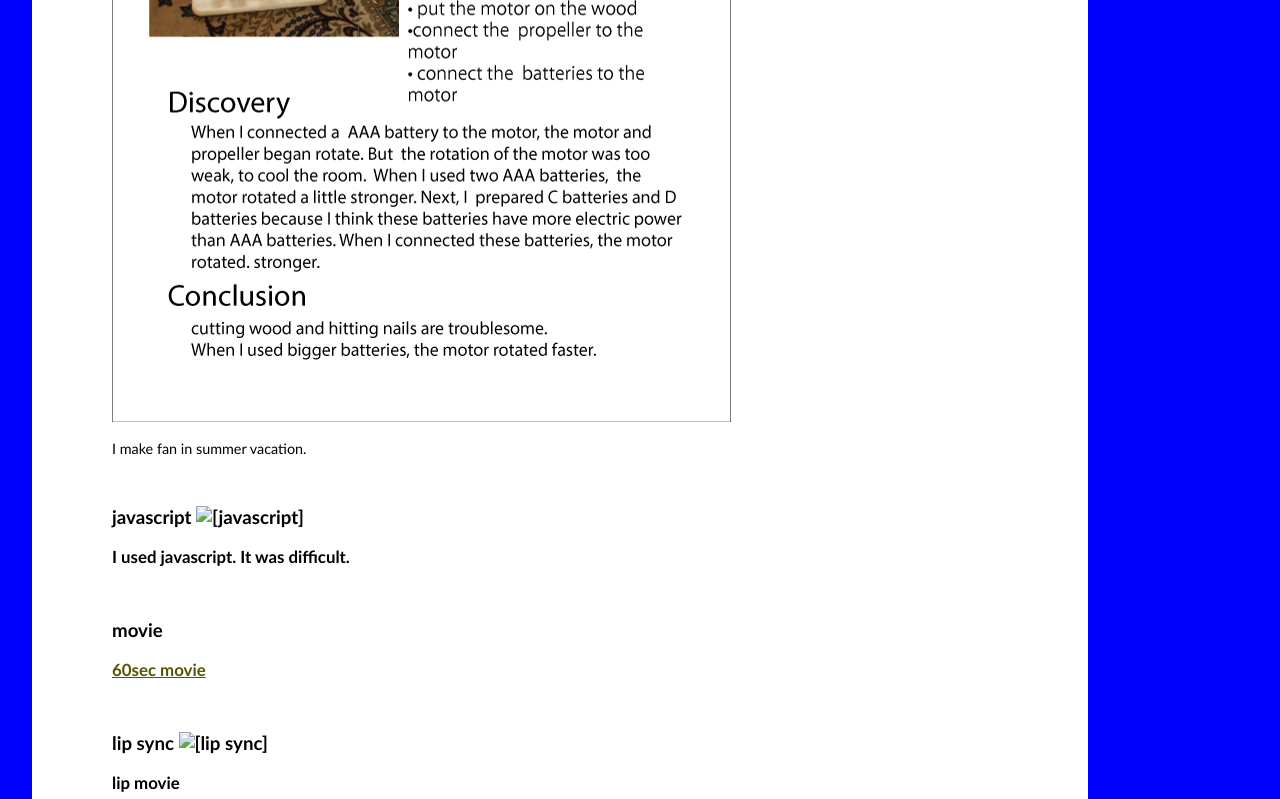
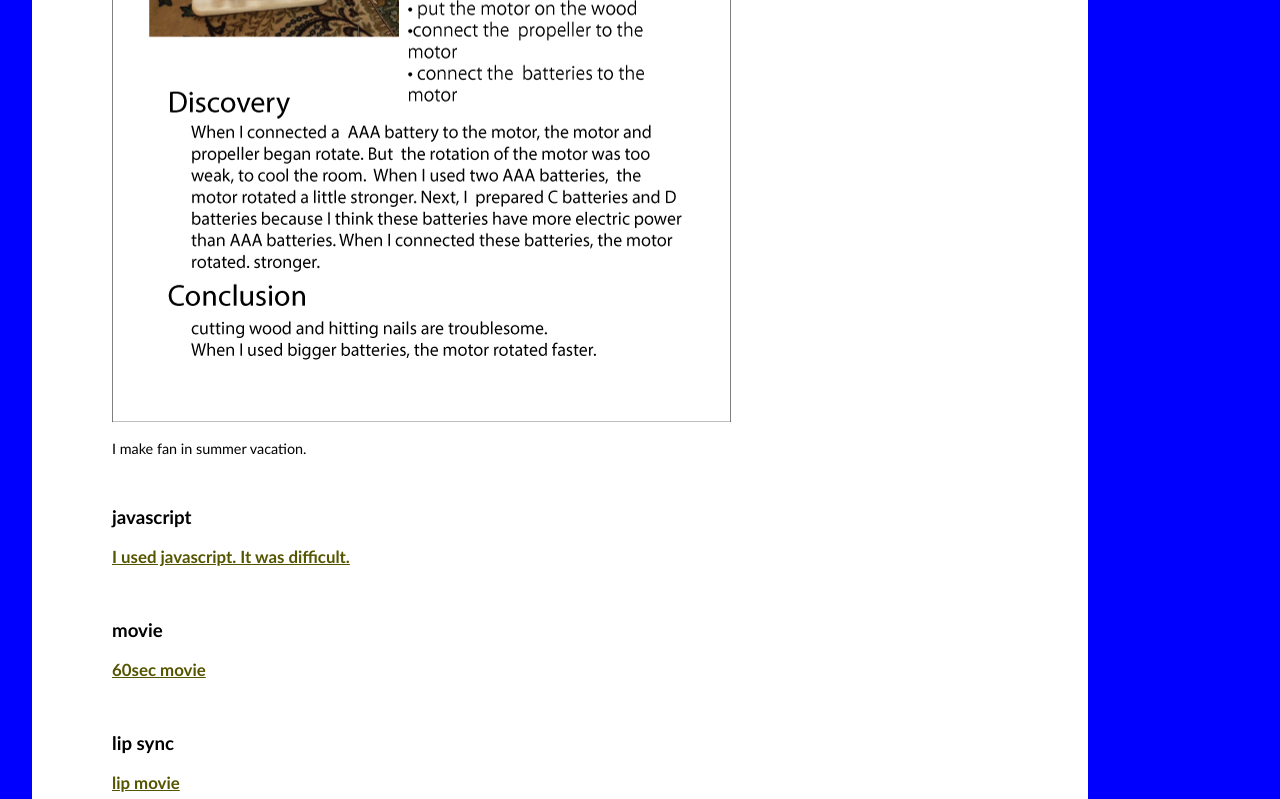
Before and after one commit to osamuraityan/portfolio, a plain HTML site: page index.html in a window 1280 px wide. Shown: the part 2000-2799 px from the top of the page. Drawn offline with Linux system fonts and the light colour scheme.

Commit message:
Update index.html

```diff
--- a/index.html
+++ b/index.html
@@ -39,9 +39,10 @@
             </article>
 			<article class="content" id="javascript">
 			    <h3>javascript
-				<img src="Computer%20Skills%20%202A/05-STEM.html?mytext=%23FF00FF" alt="[javascript]">
+				<a href="Computer%20Skills%20%202A/05-STEM.html?mytext=%23FF00FF">
 				<p>I used javascript. It was difficult.
 				</p>
+				<a>
 			</article>
             <article class="content" id="movie">
 			    <h3>movie
@@ -52,9 +53,10 @@
 			</article>
 		    <article class="content" id="lip sync">
 			    <h3>lip sync
-				<img src="lip%20sync.html" alt="[lip sync]">
+				<a href="lip%20sync.html">
 				<p>lip movie
 				</p>
+				<a>
 			</article>
 
             <aside id="sidebar">
```
